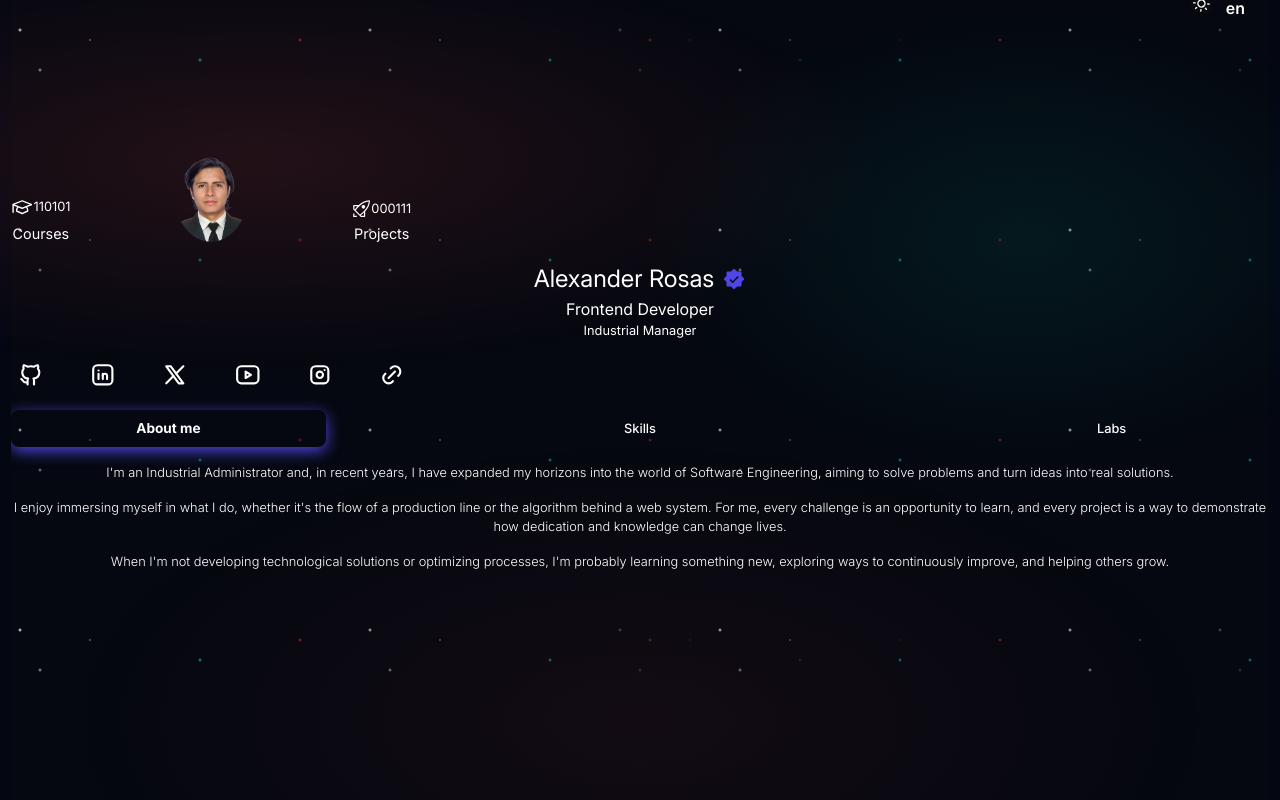
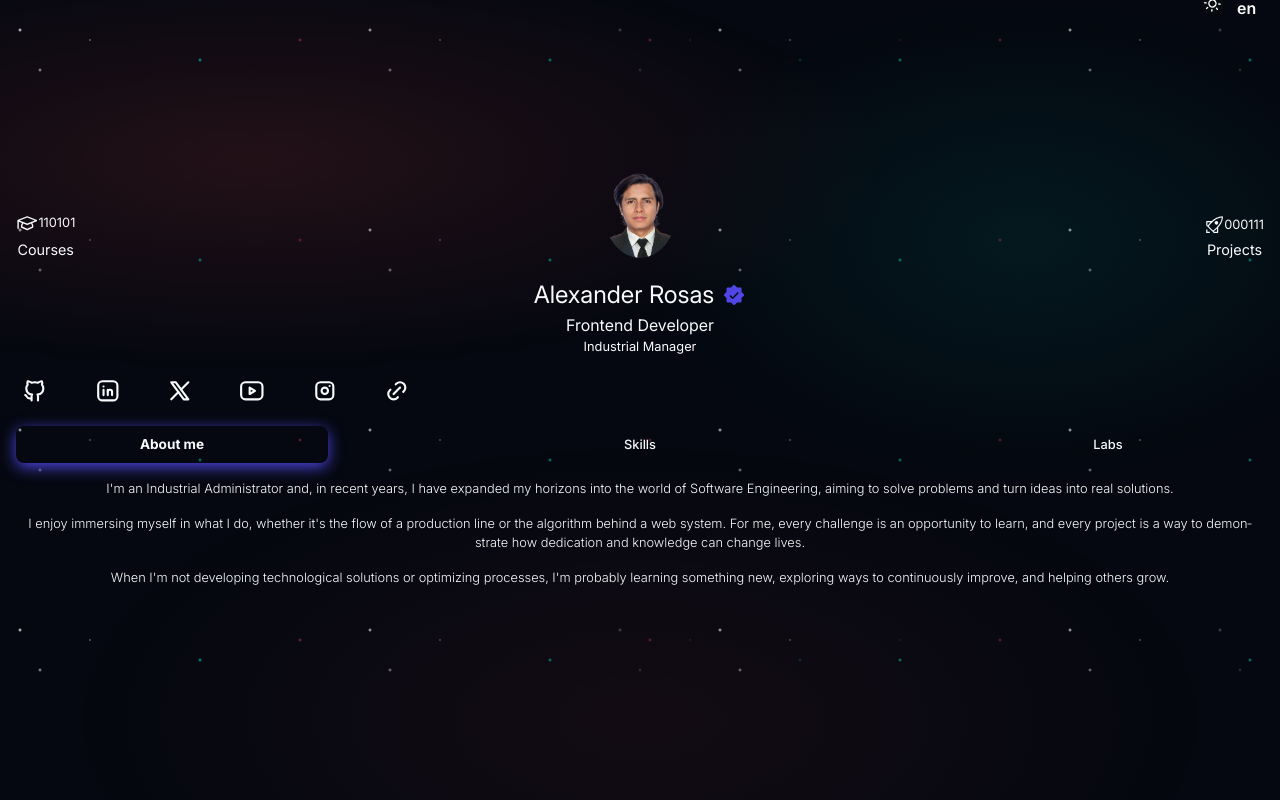
Before and after one commit to aleroses/aleroses.github.io, a React (Vite) app: page / in a window 1280 px wide. Built offline with nearby package versions, Linux system fonts and the light colour scheme.

Commit message:
update styles

```diff
--- a/src/components/background/BackgroundGalaxy.jsx
+++ b/src/components/background/BackgroundGalaxy.jsx
@@ -1,13 +1,13 @@
 export const BackgroundGalaxy = ({ children }) => {
   return (
-    <div className="relative min-h-screen bg-[#050810] overflow-hidden">
+    <div className="relative min-h-screen w-full overflow-hidden bg-[#050810]">
       <div className="stars stars-small"></div>
       <div className="stars stars-medium"></div>
       <div className="stars stars-big"></div>
       <div className="nebula"></div>
 
       {/* Contenido */}
-      <main className="relative z-10 min-h-screen grid place-content-center text-center text-white">
+      <main className="relative z-10 grid min-h-screen place-content-center p-4 text-center text-gray-50">
         {children}
       </main>
     </div>
--- a/src/styles/App.module.css
+++ b/src/styles/App.module.css
@@ -22,14 +22,14 @@
 
 .appHeader {
   width: 100%;
-  max-width: 25rem;
-  min-height: 4rem;
-  position: relative;
+  /* max-width: 25rem; */
+  /* min-height: 4rem; */
+  /* position: relative; */
 
   display: flex;
   justify-content: space-between;
   align-items: flex-end;
-  gap: 4rem;
+  /* gap: 4rem; */
 }
 
 /* Statistics -------------------- */
@@ -61,8 +61,8 @@
 .profileContainer {
   width: 5rem;
   height: 6rem;
-  position: absolute;
-  left: calc((100% - 5rem) / 2);
+  /* position: absolute; */
+  /* left: calc((100% - 5rem) / 2); */
 
   display: flex;
   justify-content: center;
--- a/src/styles/index.css
+++ b/src/styles/index.css
@@ -52,7 +52,7 @@
   --second-text-color: #090b10;
 }
 
-* {
+/* * {
   margin: 0;
   padding: 0;
   box-sizing: border-box;
@@ -60,51 +60,25 @@
   transition:
     background-color 0.3s ease-in-out,
     color 0.3s ease-in-out;
-}
+} */
 
 body {
   color-scheme: light;
-  width: 100vw;
-  height: 100vh;
-
-  /* Testing */
-  min-height: 100vh;
-  /* background-color: #020618; */
+  width: 100dvw;
+  height: 100dvh;
 
   font-size: 100%;
-
-  /* display: grid;
-  justify-content: center;
-  align-content: center; */
-
-  /* color: var(--bg-slate100);
-  background-color: var(--bg-gray3); */
-  /* color: var(--second-bg-color); */
-  /* background-color: var(--first-bg-color); */
-
-  /* font-family: "Roboto Mono", serif; */
   font-optical-sizing: auto;
   font-weight: 400;
   font-style: normal;
 }
 
 #root {
-  /* width: 92vw;
-  max-width: 30rem;
-  height: 85vh;
-  max-height: 40.5rem;
-
-  position: relative; */
-
-  /* Testing */
-  /* background-color: rgba(15, 23, 42, 0.75); */
-  /* backdrop-filter: blur(8px); */
-
   display: flex;
   flex-direction: column;
   align-items: center;
 
-  padding: 0 0.7rem; /* 1rem */
+  /* padding: 0 0.7rem; */
 
   border-radius: 1rem;
   /* background-color: var(--second-bg-color); */
@@ -184,6 +158,6 @@ body {
 
 @layer base {
   body {
-    @apply bg-gray-950 text-gray-100 antialiased min-h-screen;
+    @apply min-h-screen bg-gray-950 text-gray-100 antialiased;
   }
 }
```
Also changed, not shown: 1 other file (tests, documents, lock files or other folders).
